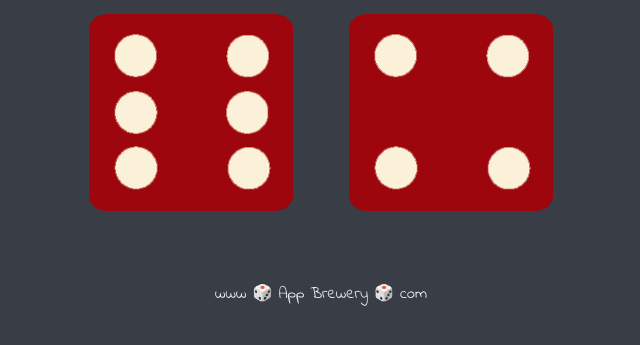
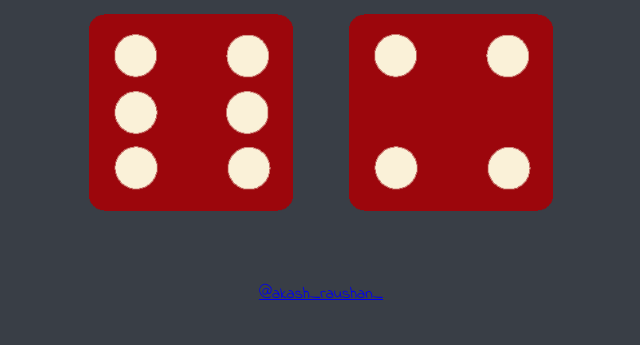
Before and after one commit to akash-raushan/dice-challange, a plain HTML site: page index.html in a window 1280 px wide. Shown: the part 241-586 px from the top of the page, without its empty margins (319-959 px from the left). Drawn offline with Linux system fonts and the light colour scheme.

Commit message:
added insta

```diff
--- a/index.html
+++ b/index.html
@@ -28,6 +28,6 @@
   </body>
   <script src="script.js"></script>
   <footer>
-    www 🎲 App Brewery 🎲 com
+    <a href='instagram.com/@akash_raushan_'>@akash_raushan_</a>
   </footer>
 </html>
```
